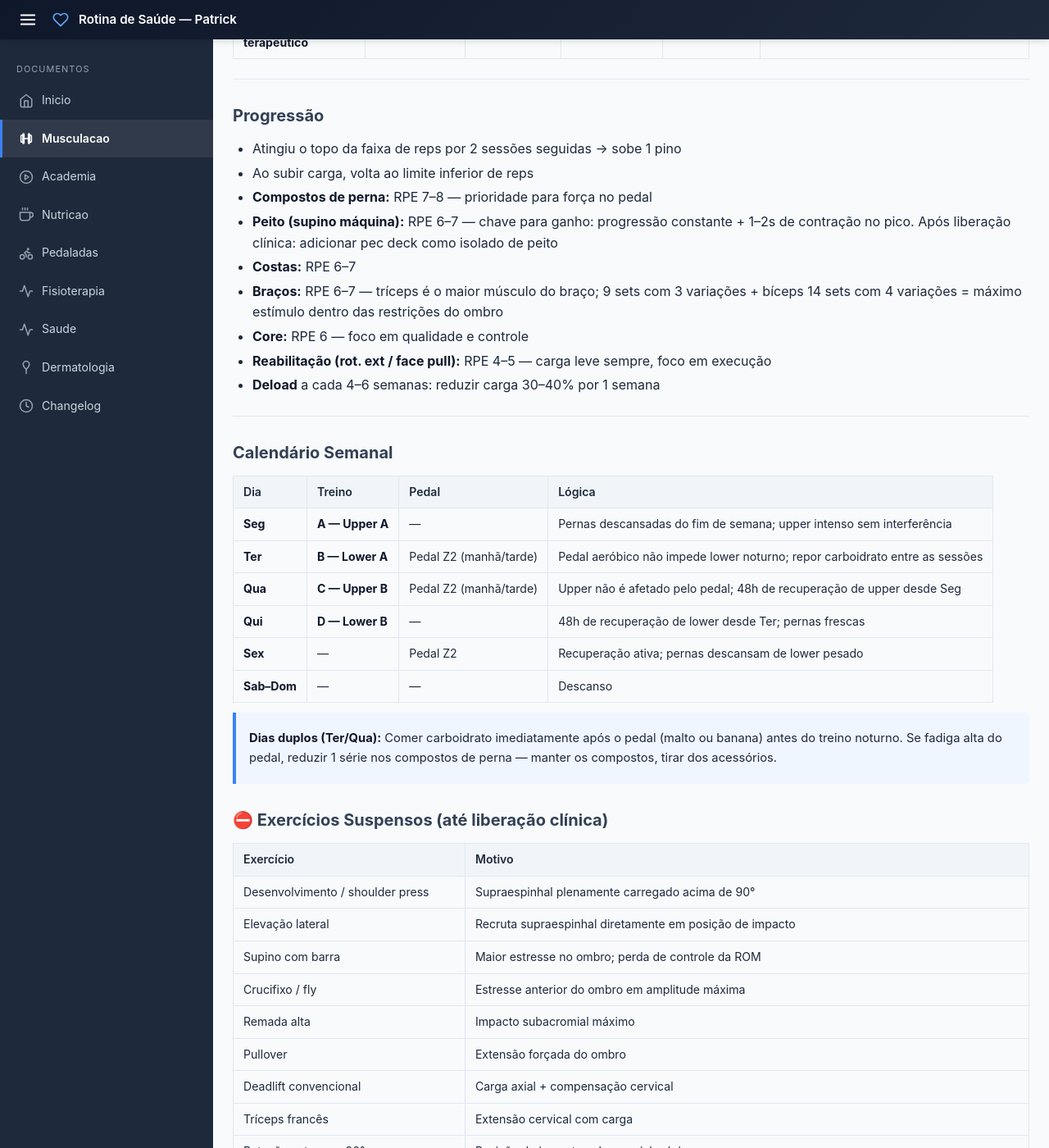
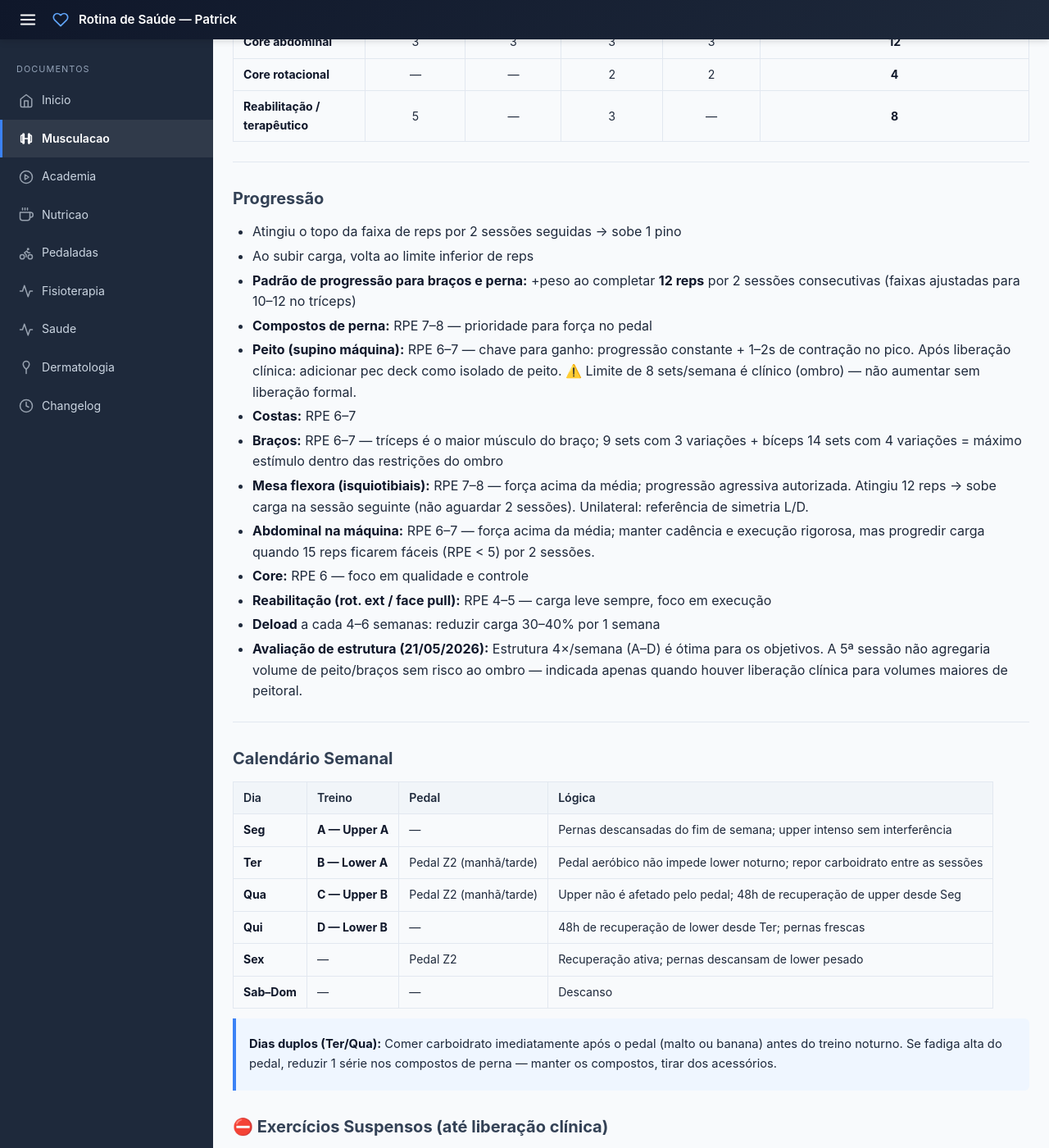
Before and after one commit to criapix/rotina-saude, a Jekyll site: the page built from serie-academia.md, in a window 1280 px wide and 1400 px high, scrolled down 5994 px. Shown: the whole window at 82% size. Built offline with Jekyll 4.4.1, drawn with Linux system fonts in a browser that asks for light colours; some of the changed text lies outside the part shown.

Commit message:
Ajuste e valide minha série de academia completa com base em: objetivo d
Task id: 777b08263547
Source: Telegram chat (user 8654477461)

Séries de tríceps padronizadas em 10–12 reps (progressão ao atingir 12) em A e C; progressão acelerada adicionada para mesa flexora e abdominal; estrutura 4×/semana confirmada como ideal. Protocolo de joelho Fase 2 e limite de 8 sets de peito preservados sem alteração.

Reviewed by: personal-trainer-reviewer, fisioterapeuta-preventivo, ortopedista-esportivo

```diff
--- a/serie-academia.md
+++ b/serie-academia.md
@@ -8,6 +8,8 @@
 > ⚠️ **SÉRIE ADAPTADA** para proteção do manguito rotador (rotura parcial do supraespinhal) e coluna cervicotorácica degenerativa
 >
 > 🦵 **Atualizado 21/05/2026 — Retorno gradual ao protocolo de quadríceps:** joelho esquerdo sem dor (Fase 2 ativa). Cadeira extensora reintroduzida em amplitude limitada (0–60°, −30% carga, RPE 5–6) em B e D; leg press progressivo para 80–90° com carga −10–15%; foam roll e aquecimento de joelho mantidos obrigatoriamente. Próxima reavaliação: 04/06/2026 (amplitude completa só após 3 semanas sem dor).
+>
+> **Atualizada 21/05/2026 — Ajuste de progressão:** séries de tríceps padronizadas em 10–12 reps (progressão ao atingir 12); notas de progressão acelerada adicionadas para flexora e abdominal (usuário com força acima da média nesses grupos); estrutura 4×/semana confirmada como ótima para os objetivos atuais — sem necessidade de reestruturação completa.
 >
 > **Atualizada 02/04/2026** — Ajustes de protração escapular: face pull movido para C2 (3×15), remadas com pausa retração+depressão, pré-depressão nas puxadas
 
@@ -32,8 +34,8 @@
 | 2 | **Face pull** (corda) [📸](https://www.hipertrofia.org/blog/wp-content/uploads/2019/10/face-pulls.jpg) | 2 × 15 | Carga LEVE; cadência 2-2-3; puxar para altura dos olhos. **No pico: "ombros no bolso de trás das calças" — segurar 2s.** |
 | 3 | **Remada cavalinho** (máquina) [📸](https://static1.minhavida.com.br/articles/b5/42/64/cf/lio-putrashutterstock-remada-cavalinho-na-maquina-orig-1.jpg) | 3 × 10–12 | Peito apoiado; cadência 2-2-3; **reduzir carga 10-15%**; pausa 2s no pico com retração + depressão simultânea ("cotovelos para baixo e para trás"). |
 | 4 | **Puxada frontal neutra** [📸](https://i.ytimg.com/vi/ual2wWatHvo/hq2.jpg) | 3 × 10–12 | Pegada neutra; cotovelos apontando para baixo; **pré-depressão antes de cada rep: afastar ombros das orelhas antes de puxar**. |
-| 5 | **Tríceps pulley** (barra reta) [📸](https://www.hipertrofia.org/blog/wp-content/uploads/2018/09/execucao-do-triceps-pulley.jpg) | 3 × 12–15 | Cotovelos fixos ao lado do corpo; extensão isolada; sem envolver ombro. |
-| 6 | **Tríceps unilateral no cabo** | 2 × 12–15 | Braço junto ao corpo; extensão completa; foca em cada lado isoladamente — controle motor diferente do pulley bilateral. |
+| 5 | **Tríceps pulley** (barra reta) [📸](https://www.hipertrofia.org/blog/wp-content/uploads/2018/09/execucao-do-triceps-pulley.jpg) | 3 × 10–12 | Cotovelos fixos ao lado do corpo; extensão isolada; sem envolver ombro. Progressão: atingir 12 reps por 2 sessões → sobe 1 pino. |
+| 6 | **Tríceps unilateral no cabo** | 2 × 10–12 | Braço junto ao corpo; extensão completa; foca em cada lado isoladamente — controle motor diferente do pulley bilateral. Progressão: atingir 12 reps → sobe carga. |
 | 7 | **Rosca martelo** [📸](https://static1.minhavida.com.br/articles/39/76/c9/c4/makatserchykshutterstock-orig-1.jpg) | 3 × 10–12 | Pegada neutra; trabalha bíceps + braquial; sem movimentar ombro. |
 | 8 | **Rosca no cabo** (polia baixa, pegada supinada) | 3 × 10–12 | Tensão constante em toda a amplitude — diferente do halter que perde tensão no fundo. Complementa o martelo com ângulo supinado. |
 | 9 | **Rotação externa no cabo** (0°) [📸](https://s32540.pcdn.co/wp-content/uploads/2018/11/rota%C3%A7aoexterna241118-Copy.jpg) | 3 × 15 | Carga LEVE — terapêutico; cotovelo colado ao corpo a 0°; cadência 3-1-2. |
@@ -90,7 +92,7 @@
 | 2 | **Face pull** (corda) [📸](https://www.hipertrofia.org/blog/wp-content/uploads/2019/10/face-pulls.jpg) | 3 × 15 | Carga LEVE; cadência 2-2-3; puxar para altura dos olhos. **No pico: "ombros no bolso de trás das calças" — segurar 2s.** Retratores frescos = qualidade postural máxima. |
 | 3 | **Remada sentada na máquina** [📸](https://static.wixstatic.com/media/2edbed_56a6cbe28714421c96fb1f932516ed07~mv2.jpg) | 3 × 10–12 | Pegada neutra; cadência 2-2-3; **reduzir carga 10-15%**; pausa 1s no pico com retração + depressão simultânea. Máquina guiada = melhor rastreabilidade e menos instabilidade cervical. |
 | 4 | **Puxada frontal fechada** (pegada neutra) [📸](https://treinomestre.com.br/wp-content/uploads/2022/06/puxada-fechada-pegada-supinada.png) | 3 × 10–12 | Pegada mais fechada — ângulo diferente do Treino A; **pré-depressão antes de cada rep: afastar ombros das orelhas antes de puxar**. |
-| 5 | **Tríceps pulley** (corda) [📸](https://www.hipertrofia.org/blog/wp-content/uploads/2018/10/execucao-do-triceps-corda.jpg) | 3 × 12–15 | Corda: ativação diferente da cabeça lateral vs. barra do Treino A. |
+| 5 | **Tríceps pulley** (corda) [📸](https://www.hipertrofia.org/blog/wp-content/uploads/2018/10/execucao-do-triceps-corda.jpg) | 3 × 10–12 | Corda: ativação diferente da cabeça lateral vs. barra do Treino A. Progressão: atingir 12 reps por 2 sessões → sobe 1 pino. |
 | 6 | **Rosca direta** (barra ou halteres) [📸](https://www.hipertrofia.org/blog/wp-content/uploads/2018/08/rosca-direta-com-barra-1.jpg) | 3 × 10–12 | Pegada supinada — ângulo diferente da rosca martelo; pico de bíceps. |
 | 7 | **Rosca hammer no cabo** (polia baixa, pegada neutra) | 3 × 10–12 | Tensão constante no braquial + bíceps; grip neutro diferente das roscas supinadas. Cabo varia o vetor de força vs. halter. |
 | 8 | **Rosca scott máquina** [📸](https://static1.minhavida.com.br/articles/a0/79/bd/2f/makatserchykshutterstock-orig-1.jpg) | 2 × 10–12 | Apoio completo do cotovelo; máxima contração do bíceps; sem compensação. Finishing set — vem após o hammer para fatiga máxima. |
@@ -163,13 +165,17 @@
 
 - Atingiu o topo da faixa de reps por 2 sessões seguidas → sobe 1 pino
 - Ao subir carga, volta ao limite inferior de reps
+- **Padrão de progressão para braços e perna:** +peso ao completar **12 reps** por 2 sessões consecutivas (faixas ajustadas para 10–12 no tríceps)
 - **Compostos de perna:** RPE 7–8 — prioridade para força no pedal
-- **Peito (supino máquina):** RPE 6–7 — chave para ganho: progressão constante + 1–2s de contração no pico. Após liberação clínica: adicionar pec deck como isolado de peito
+- **Peito (supino máquina):** RPE 6–7 — chave para ganho: progressão constante + 1–2s de contração no pico. Após liberação clínica: adicionar pec deck como isolado de peito. ⚠️ Limite de 8 sets/semana é clínico (ombro) — não aumentar sem liberação formal.
 - **Costas:** RPE 6–7
 - **Braços:** RPE 6–7 — tríceps é o maior músculo do braço; 9 sets com 3 variações + bíceps 14 sets com 4 variações = máximo estímulo dentro das restrições do ombro
+- **Mesa flexora (isquiotibiais):** RPE 7–8 — força acima da média; progressão agressiva autorizada. Atingiu 12 reps → sobe carga na sessão seguinte (não aguardar 2 sessões). Unilateral: referência de simetria L/D.
+- **Abdominal na máquina:** RPE 6–7 — força acima da média; manter cadência e execução rigorosa, mas progredir carga quando 15 reps ficarem fáceis (RPE < 5) por 2 sessões.
 - **Core:** RPE 6 — foco em qualidade e controle
 - **Reabilitação (rot. ext / face pull):** RPE 4–5 — carga leve sempre, foco em execução
 - **Deload** a cada 4–6 semanas: reduzir carga 30–40% por 1 semana
+- **Avaliação de estrutura (21/05/2026):** Estrutura 4×/semana (A–D) é ótima para os objetivos. A 5ª sessão não agregaria volume de peito/braços sem risco ao ombro — indicada apenas quando houver liberação clínica para volumes maiores de peitoral.
 
 ---
 
```
Also changed, not shown: .claude/agent-memory/personal-trainer-reviewer/project_serie_estado_atual.md.
